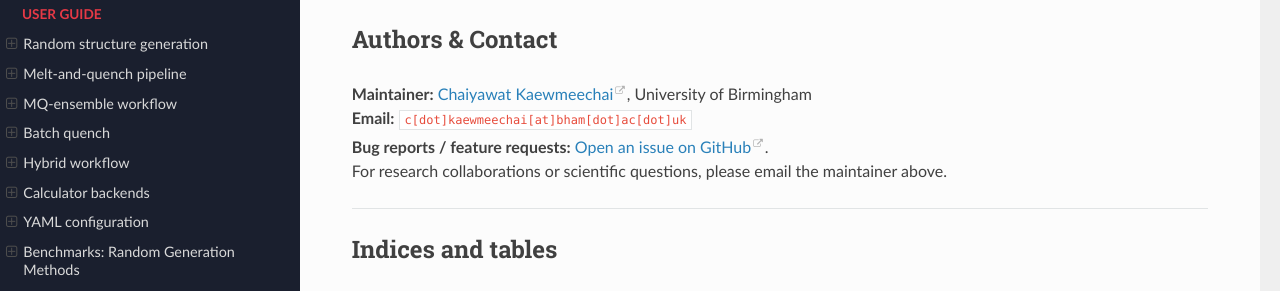
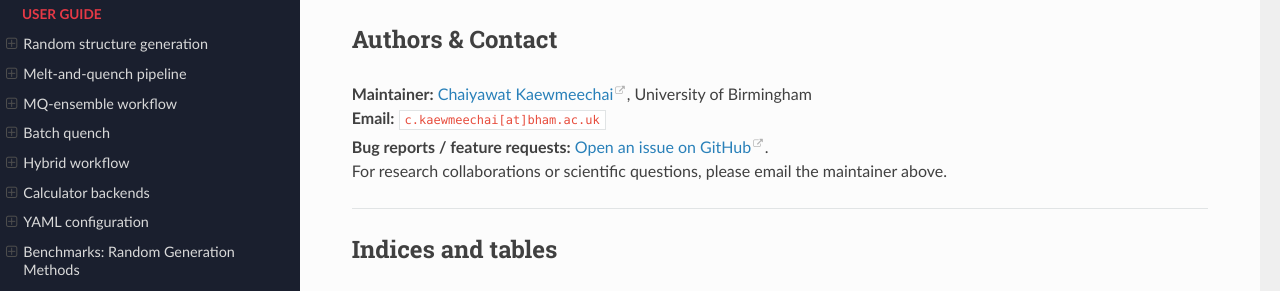
Before and after one commit to SMTG-Bham/AmorphGen, a Sphinx documentation site: the page built from docs/index.md, in a window 1280 px wide and 900 px high, scrolled down 8905 px. Shown: the part 350-641 px from the top of the window. Built offline with Sphinx 7.4.7 and the Read the Docs theme 3.1.0, drawn with Linux system fonts in a browser that asks for light colours.

Commit message:
Correct maintainer email format
Updated maintainer email format for clarity.

```diff
--- a/docs/index.md
+++ b/docs/index.md
@@ -312,7 +312,7 @@ contributing
 ## Authors & Contact
 
 **Maintainer:** [Chaiyawat Kaewmeechai](https://cywkmc21.github.io/), University of Birmingham<br>
-**Email:** `c[dot]kaewmeechai[at]bham[dot]ac[dot]uk`<br>
+**Email:** `c.kaewmeechai[at]bham.ac.uk`<br>
 **Bug reports / feature requests:** [Open an issue on GitHub](https://github.com/SMTG-Bham/AmorphGen/issues).<br>
 For research collaborations or scientific questions, please email the maintainer above.
 
```
